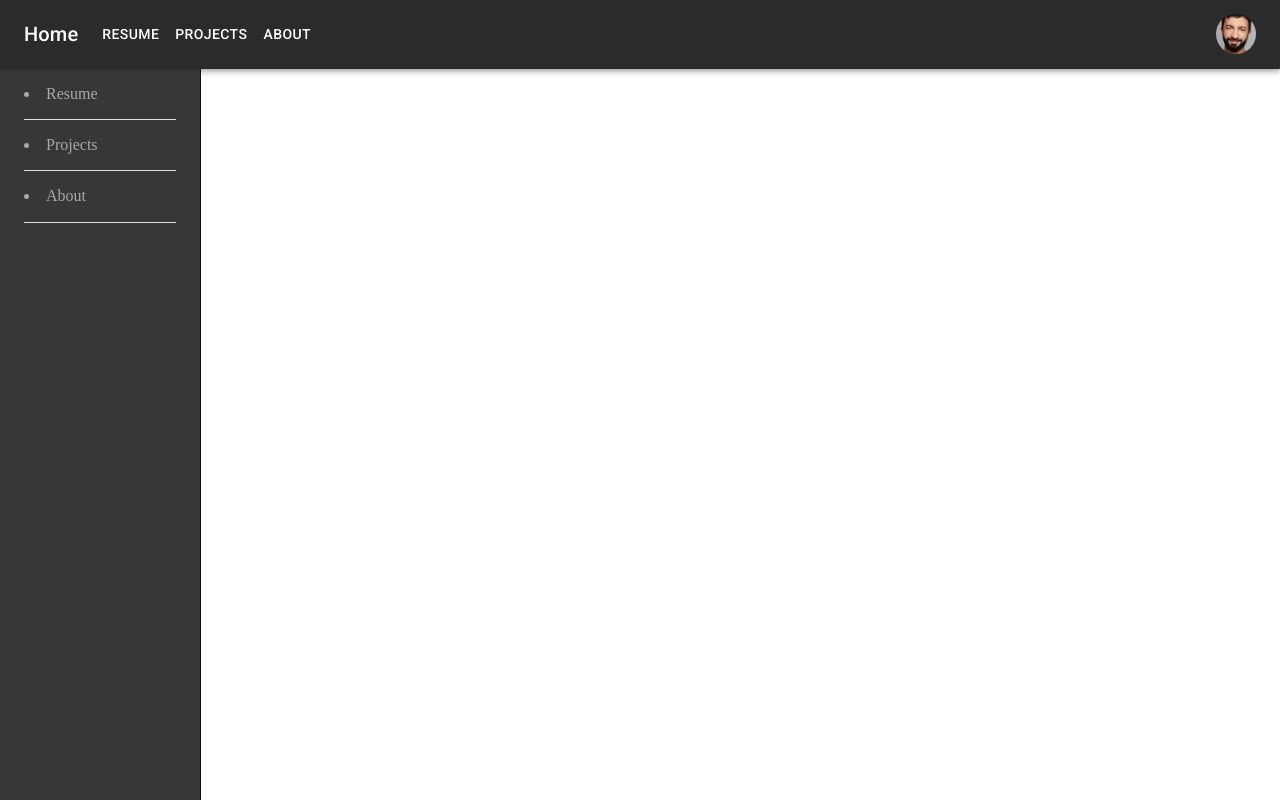
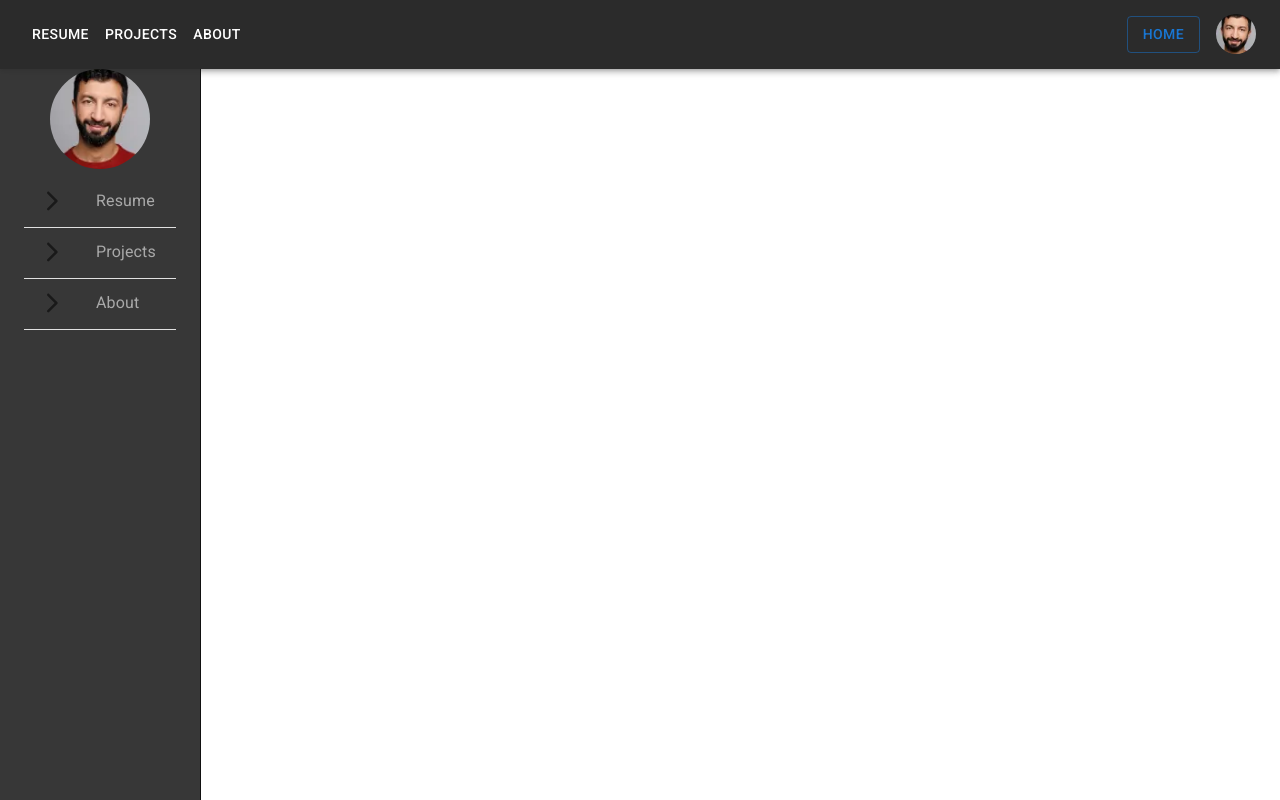
Before and after one commit to halilesmer/halil-portfolio-client-server, a React (Create React App) app: page / in a window 1280 px wide. Built offline with nearby package versions, Linux system fonts and the light colour scheme.

Commit message:
added images

```diff
--- a/package.json
+++ b/package.json
@@ -1,6 +1,6 @@
 {
   "name": "portfolio-halil",
-  "version": "0.1.0",
+  "version": "0.2.0",
   "private": true,
   "dependencies": {
     "@emotion/react": "^11.8.2",
--- a/src/components/Aside.js
+++ b/src/components/Aside.js
@@ -1,32 +1,73 @@
-import { Box, Container, Divider, Stack } from "@mui/material";
+import {
+  Avatar,
+  Box,
+  Container,
+  Divider,
+  List,
+  ListItem,
+  ListItemButton,
+  ListItemIcon,
+  ListItemText,
+} from "@mui/material";
 import * as React from "react";
+import avatar from "../assets/halil-esmer-profil-picture_sidebar.webp";
+import ArrowForwardIosRoundedIcon from "@mui/icons-material/ArrowForwardIosRounded";
 
 
 export default function Aside() {
-    const styleDivider = {
-        background: 'white'
-    }
+  const styleDivider = {
+    background: "white",
+    marginTop: "10px",
+    listStyle: "none !importent",
+  };
+  const styleLists = {
+    margin: 0,
+    paddingBottom: 0,
+  };
+  const styleAvatar = { width: 100, height: 100, margin: "0 auto" };
+
   return (
     <>
       <aside>
         <Container fixed>
-          <Box sx={{ height: "100vh" }}>
-            <Stack
-              mt={2}
-              direction="column"
-              justifyContent="center"
-              alignItems="stretch"
-              spacing={2}
-            >
-              <li>Resume</li>
-              <Divider
-                sx={styleDivider}
-              />
-              <li>Projects</li>
-              <Divider sx={styleDivider}/>
-              <li>About</li>
-              <Divider sx={styleDivider}/>
-            </Stack>
+          <Avatar
+            alt="halil_esmer-profil-picture"
+            src={avatar}
+            sx={styleAvatar}
+          />
+          <Box sx={{ width: "100%", maxWidth: 360 }}>
+            <nav aria-label="main mailbox folders">
+              <List sx={styleLists}>
+                <ListItem disablePadding>
+                  <ListItemButton sx={styleLists}>
+                    <ListItemIcon>
+                      <ArrowForwardIosRoundedIcon />
+                    </ListItemIcon>
+                    <ListItemText primary="Resume" />
+                  </ListItemButton>
+                </ListItem>
+                <Divider sx={styleDivider} />
+                <ListItem disablePadding>
+                  <ListItemButton sx={styleLists}>
+                    <ListItemIcon>
+                      <ArrowForwardIosRoundedIcon />
+                    </ListItemIcon>
+                    <ListItemText primary="Projects" />
+                  </ListItemButton>
+                </ListItem>
+                <Divider sx={styleDivider} />
+
+                <ListItem disablePadding>
+                  <ListItemButton sx={styleLists}>
+                    <ListItemIcon>
+                      <ArrowForwardIosRoundedIcon />
+                    </ListItemIcon>
+                    <ListItemText primary="About" />
+                  </ListItemButton>
+                </ListItem>
+              </List>
+            </nav>
+            <Divider sx={styleDivider} />
           </Box>
         </Container>
       </aside>
--- a/src/components/ResponsiveAppBar.js
+++ b/src/components/ResponsiveAppBar.js
@@ -39,14 +39,6 @@ const ResponsiveAppBar = () => {
     <AppBar position="static">
       <Container maxWidth="xl">
         <Toolbar disableGutters>
-          <Typography
-            variant="h6"
-            noWrap
-            component="div"
-            sx={{ mr: 2, display: { xs: "none", md: "flex" } }}
-          >
-            Home
-          </Typography>
 
           <Box sx={{ flexGrow: 1, display: { xs: "flex", md: "none" } }}>
             <IconButton
@@ -84,14 +76,7 @@ const ResponsiveAppBar = () => {
               ))}
             </Menu>
           </Box>
-          <Typography
-            variant="h6"
-            noWrap
-            component="div"
-            sx={{ flexGrow: 1, display: { xs: "flex", md: "none" } }}
-          >
-            LOGO
-          </Typography>
+
           <Box sx={{ flexGrow: 1, display: { xs: "none", md: "flex" } }}>
             {pages.map((page) => (
               <Button
@@ -103,14 +88,17 @@ const ResponsiveAppBar = () => {
               </Button>
             ))}
           </Box>
+          <Button variant="outlined" sx={{ mr: 2 }}>
+            Home
+          </Button>
+
+
+
 
           <Box sx={{ flexGrow: 0 }}>
             <Tooltip title="Open settings">
               <IconButton onClick={handleOpenUserMenu} sx={{ p: 0 }}>
-                <Avatar
-                  alt="halil-esmer-profil-picture"
-                  src={avatar}
-                />
+                <Avatar alt="halil-esmer-profil-picture" src={avatar} />
               </IconButton>
             </Tooltip>
             <Menu
```
Also changed, not shown: src/assets/halil-esmer-profil-picture_sidebar.webp (added).
